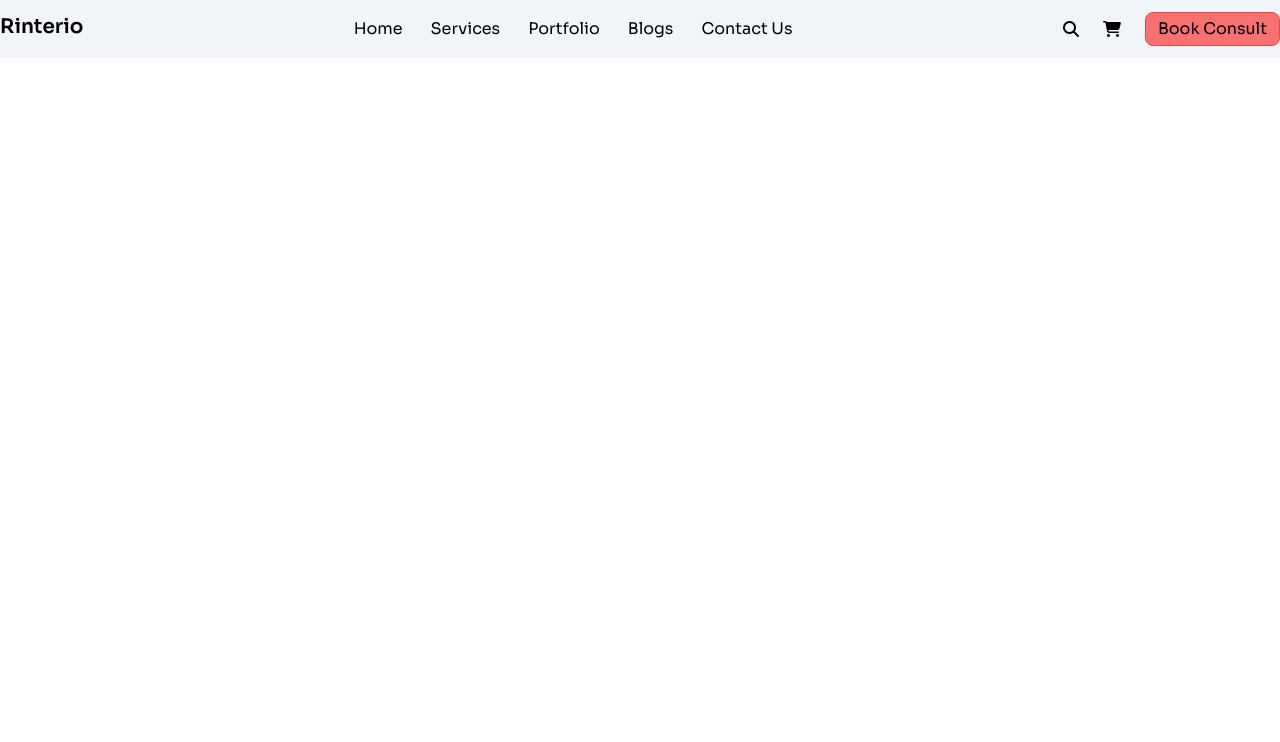
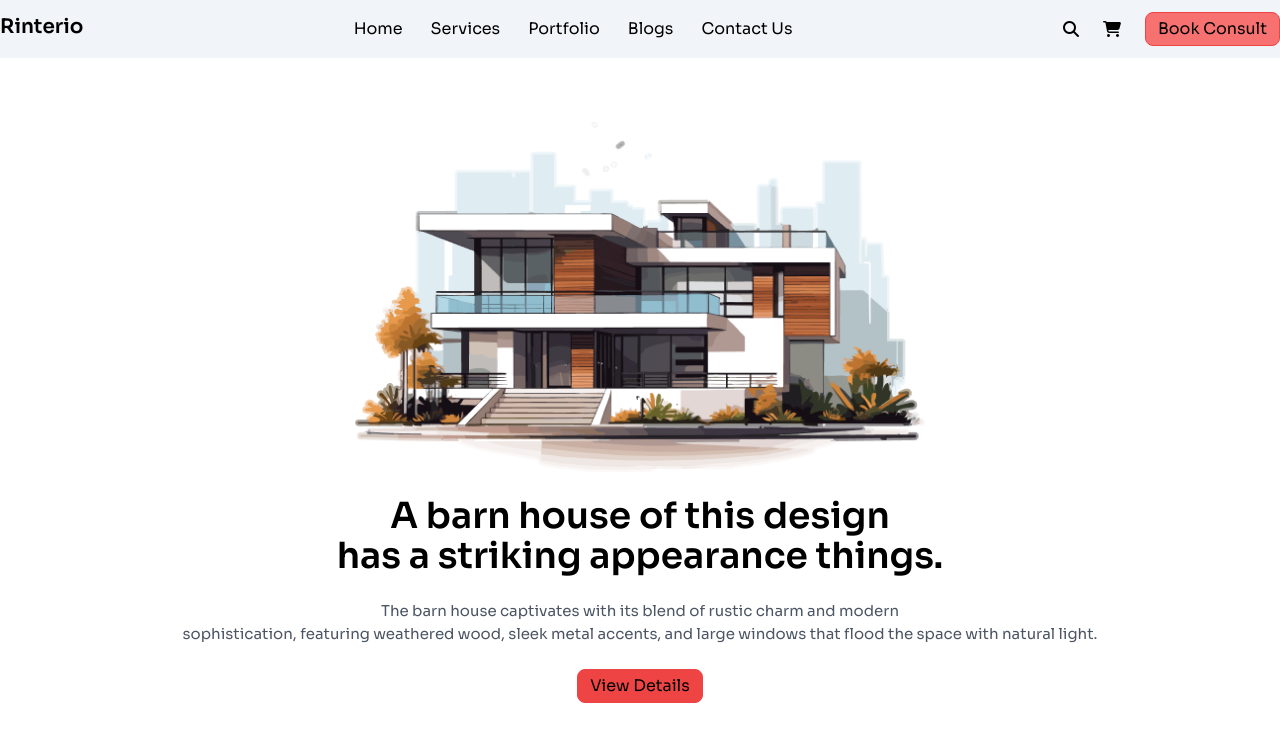
Before and after one commit to ahassh1/tailwind-flat-website, a plain HTML site: page index.html in a window 1280 px wide. Drawn offline with nearby package versions, Linux system fonts and the light colour scheme.

Commit message:
banner section done

```diff
--- a/index.html
+++ b/index.html
@@ -54,8 +54,13 @@
                 <i class="fa-solid fa-magnifying-glass"></i>
                 <i class="fa-solid fa-cart-shopping"></i>
                 <button class="border border-red-500 bg-red-400 hover:bg-slate-100 py-1 px-3 rounded-lg">Book Consult</button>
-
             </div>
+        </div>
+        <div class="flex flex-col items-center  md:w-[80%] mx-auto mt-16 gap-6">
+            <img src="./assets/banner.png" alt="">
+            <h1 class="text-4xl font-semibold text-center">A barn house of this design <br>has a striking appearance things.</h1>
+            <p class="text-[15px] text-gray-600 text-center">The barn house captivates with its blend of rustic charm and modern <br>sophistication, featuring weathered wood, sleek metal accents, and large windows that flood the space with natural light.</p>
+            <button class="border border-red-500 bg-red-500 hover:bg-slate-100 py-1 px-3 rounded-lg">View Details</button>
         </div>
         </header>
 </body>
```
